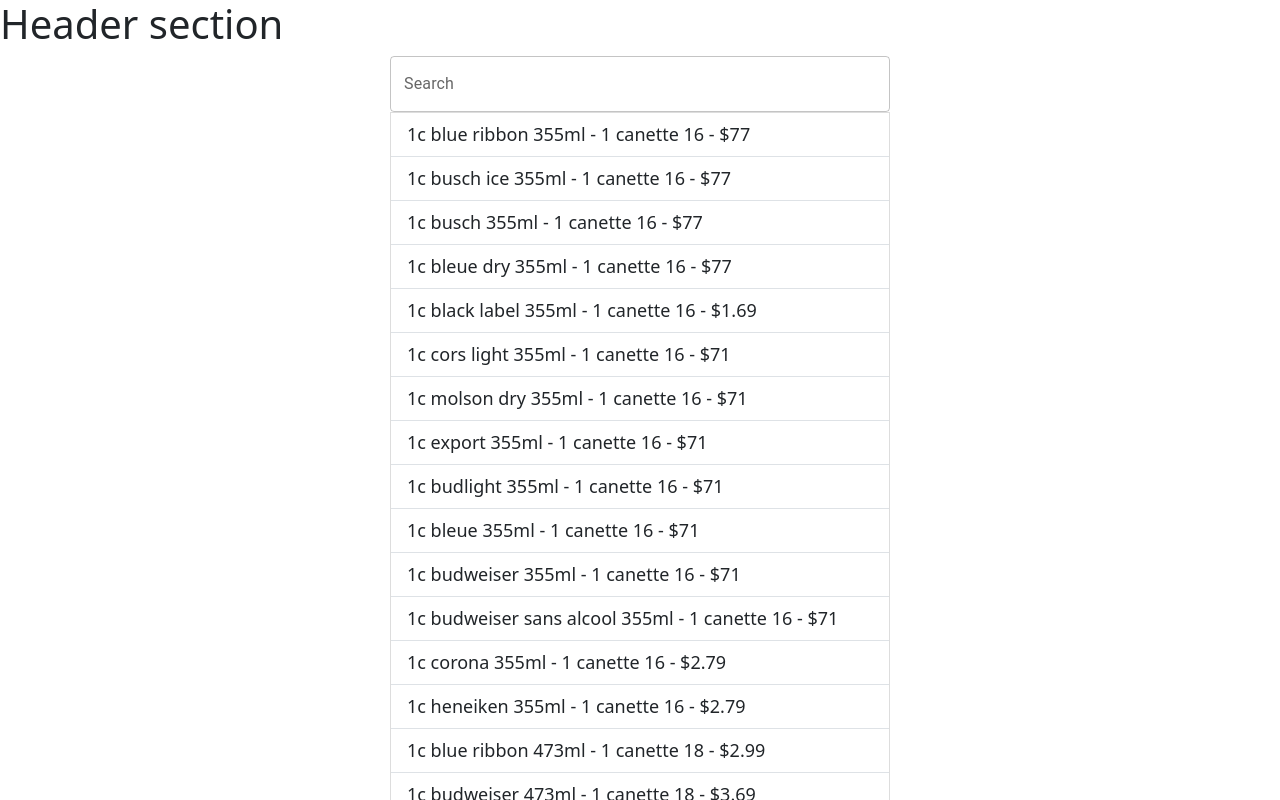
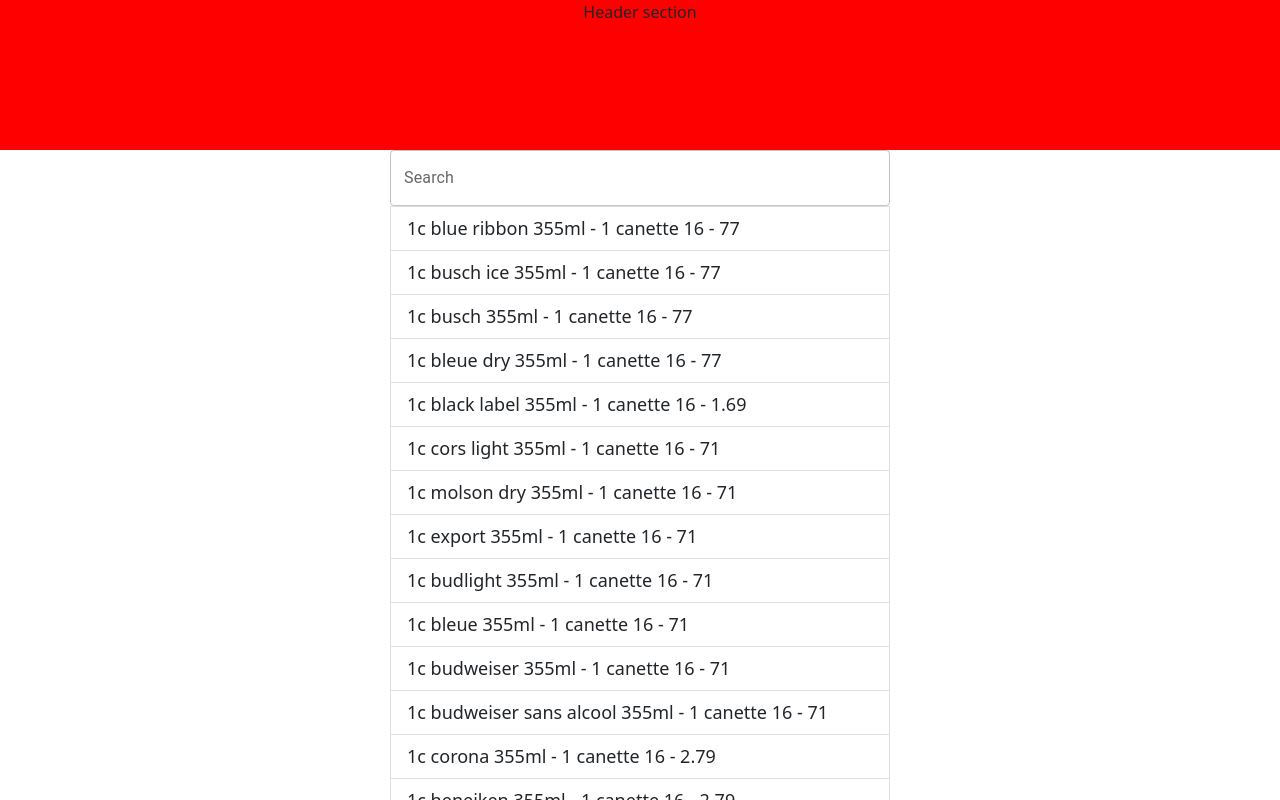
Before and after one commit to decorJim/item-scanner, a React (Vite) app: page / in a window 1280 px wide. Shown: the top 800 px of the page. Built offline with nearby package versions, Linux system fonts and the light colour scheme.

Commit message:
add product detail display

```diff
--- a/src/App.tsx
+++ b/src/App.tsx
@@ -1,5 +1,5 @@
 import ListGroup from "./components/ListGroup";
-import Header from "./header";
+import Header from "./components/header";
 
 function App() {
   return (
--- a/src/components/ListGroup.tsx
+++ b/src/components/ListGroup.tsx
@@ -1,16 +1,9 @@
 import { useState, useEffect } from "react";
 import TextField from "@mui/material/TextField";
 import "./ListGroup.css";
+import Product from "../types/Product";
+import Products from "./products";
 
-interface Product {
-  id: string;
-  name: string;
-  num: number;
-  category: string;
-  product: string;
-  price: number;
-  taxe: boolean;
-}
 
 function ListGroup() {
   const [inputText, setInputText] = useState("");
@@ -58,13 +51,7 @@
           marginRight: "auto",
         }}
       />
-      <ul className="list-group list-group-flush overflow-container">
-        {filteredData.map((product: Product) => (
-          <li key={product.id} className="list-group-item">
-            {product.id} - {product.category} - ${product.price}
-          </li>
-        ))}
-      </ul>
+      <Products data={filteredData}/>
     </div>
   );
 }
--- /dev/null
+++ b/src/components/header.css
@@ -0,0 +1,5 @@
+.header-section {
+    height: 150px;
+    text-align: center;
+    background-color: red;
+}
--- /dev/null
+++ b/src/components/header.tsx
@@ -0,0 +1,7 @@
+import "./header.css";
+
+function Header() {
+    return <div className="header-section">Header section</div>
+}
+
+export default Header;
--- /dev/null
+++ b/src/components/productDetails.tsx
@@ -0,0 +1,23 @@
+import Product from "../types/Product";
+
+
+interface ProductDetailsProps {
+    product: Product;
+    onClose: () => void; // callback to go back to list
+}
+
+const ProductDetails: React.FC<ProductDetailsProps> = ({ product, onClose }) => {
+    return (
+        <div className="product-details">
+          <h2>Product Details</h2>
+          <p><strong>ID:</strong> { product.id }</p>
+          <p><strong>Name:</strong> { product.name }</p>
+          <p><strong>Category:</strong> { product.category }</p>
+          <p><strong>Price:</strong> ${ product.price }</p>
+          <p><strong>Tax:</strong> { product.taxe ? 'Yes' : 'No'}</p>
+          <button onClick={ onClose }>Back to List</button>
+        </div>
+      );
+};
+
+export default ProductDetails;
--- /dev/null
+++ b/src/components/products.tsx
@@ -0,0 +1,36 @@
+import { useState } from "react";
+import Product from "../types/Product";
+import ProductDetails from "./productDetails";
+
+interface ProductListProps {
+    data: Product[]
+}
+
+const Products: React.FC<ProductListProps> = ({ data }) => {
+
+  const [selectedProduct, setSelectedProduct] = useState<Product | null>(null);
+
+  if (selectedProduct) {
+    // Render the ProductDetails component when a product is selected
+    return (
+      <ProductDetails
+        product={selectedProduct}
+        onClose={() => setSelectedProduct(null)} // Function to go back
+      />
+    );
+  }
+
+  return (
+    <ul className="list-group list-group-flush overflow-container">
+      { data.map((product: Product) => (
+        <li key={product.id} className="list-group-item"
+          onClick={() => setSelectedProduct(product)}
+          style={{ cursor: 'pointer' }} >
+          {product.id} - {product.category} - {product.price}
+        </li>
+      ))}
+    </ul>
+  );
+}
+
+export default Products;
--- a/src/header.tsx
+++ /dev/null
@@ -1,7 +0,0 @@
-
-
-function Header() {
-    return <h1>Header section</h1>
-}
-
-export default Header;
--- /dev/null
+++ b/src/types/Product.ts
@@ -0,0 +1,9 @@
+export default interface Product {
+    id: string;
+    name: string;
+    num: number;
+    category: string;
+    product: string;
+    price: number;
+    taxe: boolean;
+  }
```
